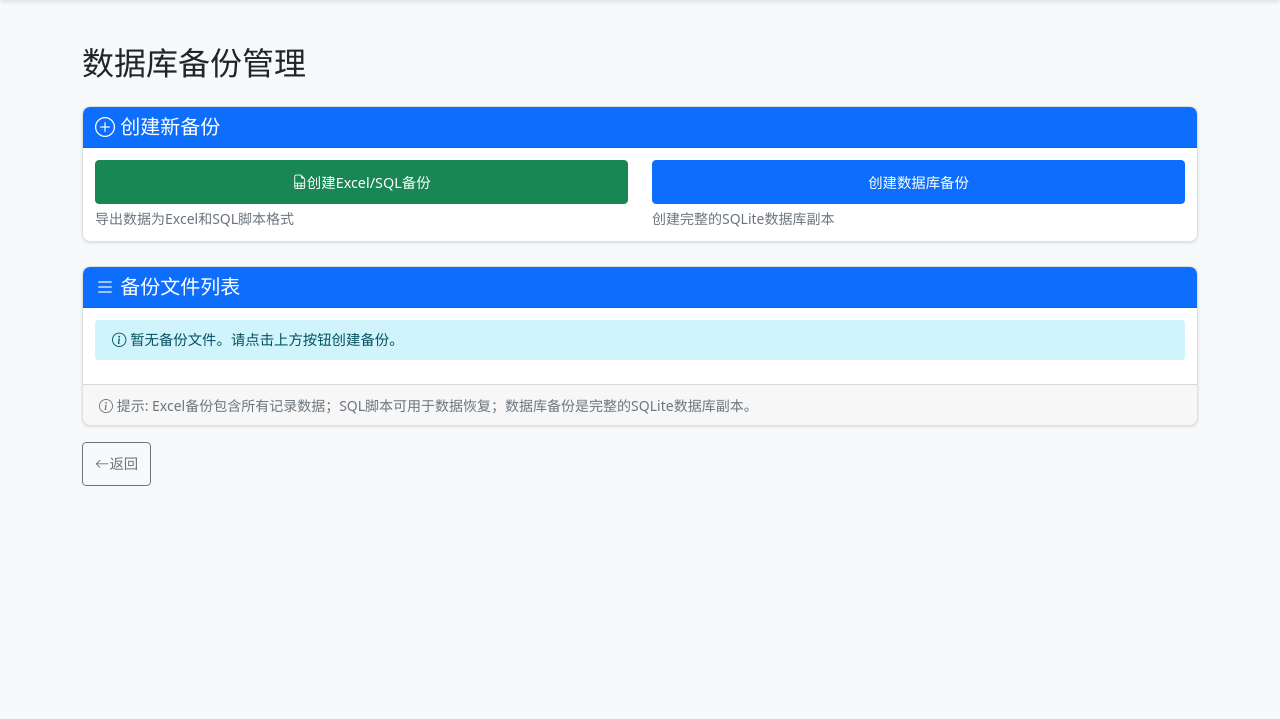
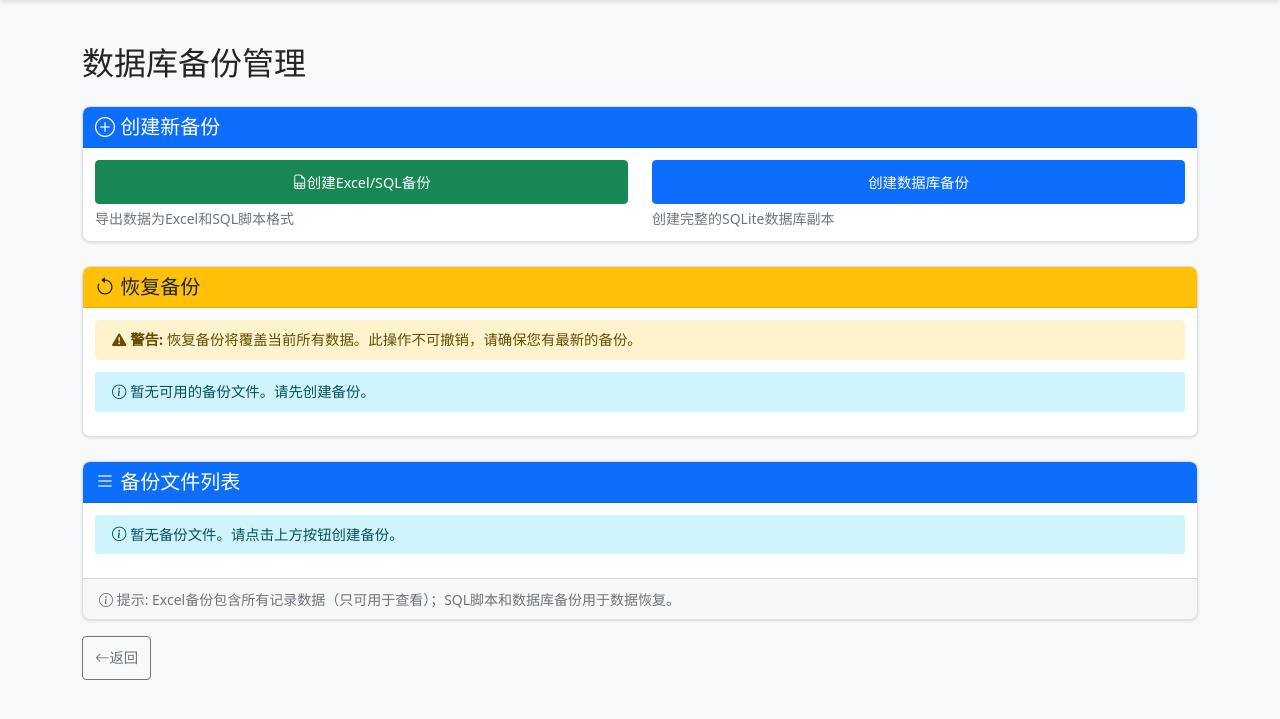
Before and after one commit to cqboy321/SHUCAI2, a Flask app: page /admin/backup in a window 1280 px wide. Shown: the part 56-775 px from the top of the page. Run offline with Flask 2, Linux system fonts and the light colour scheme; a user stored in the database is signed in; parts of the project's set-up code (start-up, migrations or seed data) failed here and were passed over; some libraries are stand-ins or nearby versions.

Commit message:
Add files via upload

```diff
--- a/templates/admin_backup.html
+++ b/templates/admin_backup.html
@@ -35,6 +35,89 @@
                     </form>
                 </div>
             </div>
+        </div>
+    </div>
+
+    <!-- 恢复备份区域 -->
+    <div class="card mb-4">
+        <div class="card-header bg-warning text-dark">
+            <h5 class="mb-0"><i class="bi bi-arrow-counterclockwise"></i> 恢复备份</h5>
+        </div>
+        <div class="card-body">
+            <div class="alert alert-warning">
+                <i class="bi bi-exclamation-triangle-fill"></i>
+                <strong>警告:</strong> 恢复备份将覆盖当前所有数据。此操作不可撤销，请确保您有最新的备份。
+            </div>
+
+            {% if backups %}
+            <div class="row">
+                <div class="col-md-6 mb-3">
+                    <div class="card h-100 border-primary">
+                        <div class="card-header bg-primary text-white">
+                            <h6 class="mb-0"><i class="bi bi-database"></i> 从SQLite数据库恢复</h6>
+                        </div>
+                        <div class="card-body">
+                            <form method="post" onsubmit="return confirm('确定要恢复此数据库备份？当前所有数据将被覆盖！');">
+                                <input type="hidden" name="csrf_token" value="{{ csrf_token() }}">
+                                <input type="hidden" name="action" value="restore_sqlite">
+                                <div class="mb-3">
+                                    <label for="sqlite_backup" class="form-label">选择SQLite备份文件</label>
+                                    <select class="form-select" id="sqlite_backup" name="backup_file" required>
+                                        <option value="">-- 请选择 --</option>
+                                        {% for backup in backups %}
+                                            {% if backup.type == 'SQLite数据库' %}
+                                            <option value="{{ backup.name }}">{{ backup.name }} ({{ backup.time.strftime('%Y-%m-%d %H:%M:%S') }})</option>
+                                            {% endif %}
+                                        {% endfor %}
+                                    </select>
+                                </div>
+                                <div class="d-grid">
+                                    <button type="submit" class="btn btn-primary">
+                                        <i class="bi bi-arrow-clockwise"></i> 恢复数据库
+                                    </button>
+                                </div>
+                                <small class="text-muted mt-1 d-block">从完整SQLite备份文件恢复</small>
+                            </form>
+                        </div>
+                    </div>
+                </div>
+
+                <div class="col-md-6 mb-3">
+                    <div class="card h-100 border-info">
+                        <div class="card-header bg-info text-white">
+                            <h6 class="mb-0"><i class="bi bi-file-earmark-code"></i> 从SQL脚本恢复</h6>
+                        </div>
+                        <div class="card-body">
+                            <form method="post" onsubmit="return confirm('确定要执行此SQL恢复脚本？当前所有数据将被覆盖！');">
+                                <input type="hidden" name="csrf_token" value="{{ csrf_token() }}">
+                                <input type="hidden" name="action" value="restore_sql">
+                                <div class="mb-3">
+                                    <label for="sql_backup" class="form-label">选择SQL备份文件</label>
+                                    <select class="form-select" id="sql_backup" name="backup_file" required>
+                                        <option value="">-- 请选择 --</option>
+                                        {% for backup in backups %}
+                                            {% if backup.type == 'SQL脚本备份' %}
+                                            <option value="{{ backup.name }}">{{ backup.name }} ({{ backup.time.strftime('%Y-%m-%d %H:%M:%S') }})</option>
+                                            {% endif %}
+                                        {% endfor %}
+                                    </select>
+                                </div>
+                                <div class="d-grid">
+                                    <button type="submit" class="btn btn-info text-white">
+                                        <i class="bi bi-arrow-clockwise"></i> 执行SQL恢复
+                                    </button>
+                                </div>
+                                <small class="text-muted mt-1 d-block">从SQL脚本恢复数据</small>
+                            </form>
+                        </div>
+                    </div>
+                </div>
+            </div>
+            {% else %}
+            <div class="alert alert-info">
+                <i class="bi bi-info-circle"></i> 暂无可用的备份文件。请先创建备份。
+            </div>
+            {% endif %}
         </div>
     </div>
 
@@ -95,7 +178,7 @@
         <div class="card-footer">
             <small class="text-muted">
                 <i class="bi bi-info-circle"></i>
-                提示: Excel备份包含所有记录数据；SQL脚本可用于数据恢复；数据库备份是完整的SQLite数据库副本。
+                提示: Excel备份包含所有记录数据（只可用于查看）；SQL脚本和数据库备份用于数据恢复。
             </small>
         </div>
     </div>
```
